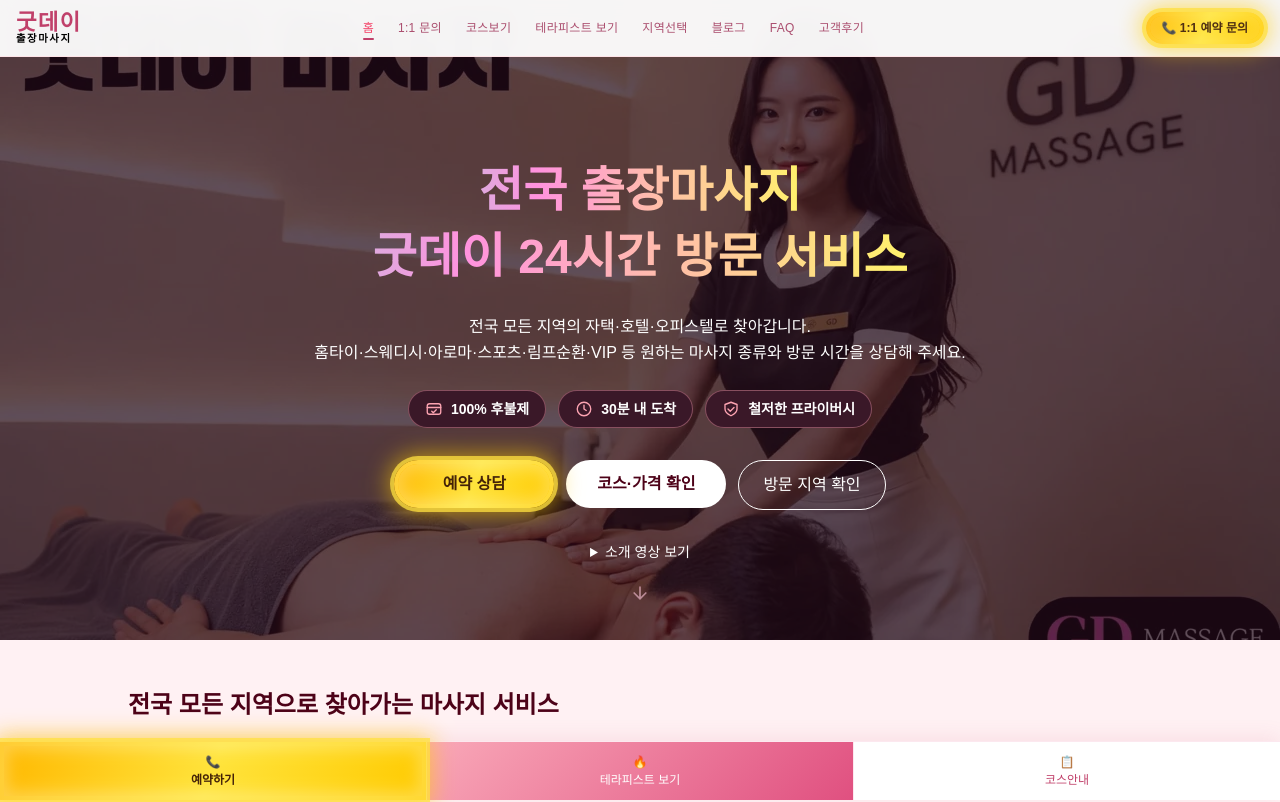
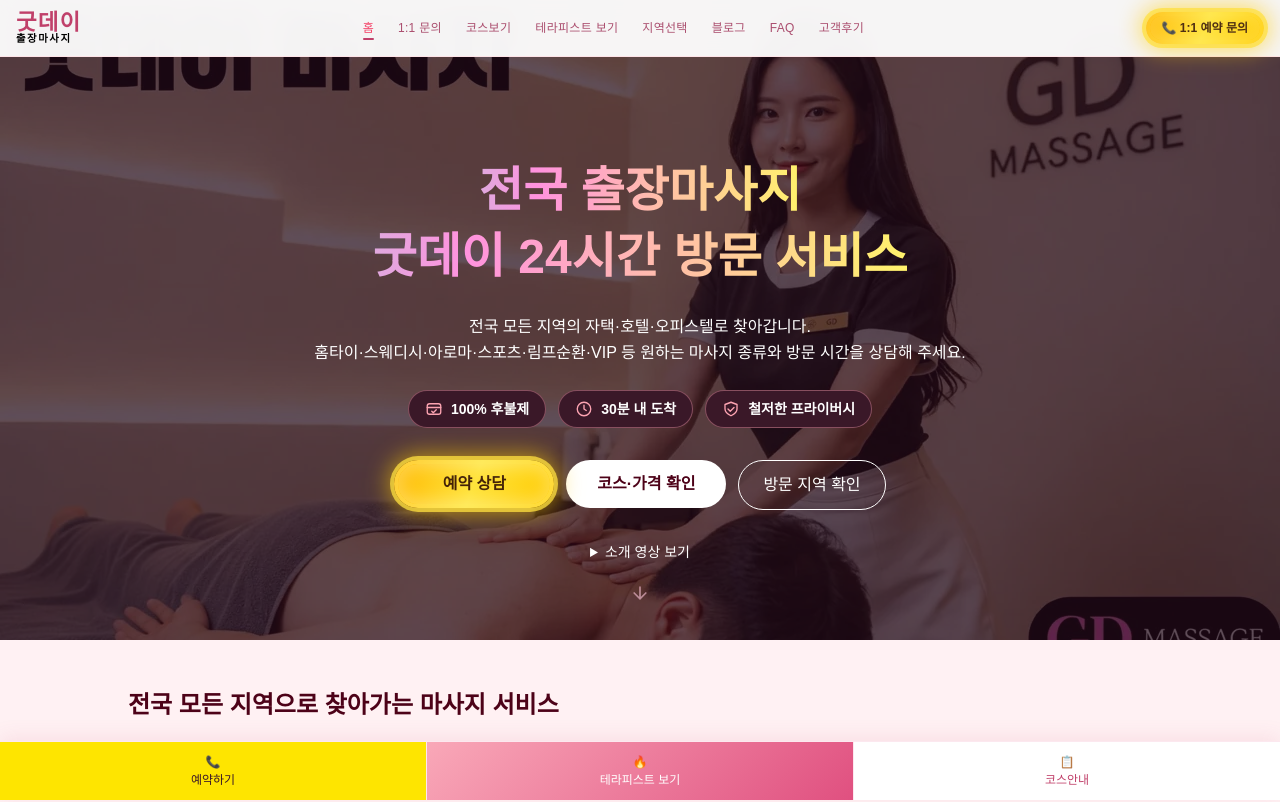
Before and after one commit to kimguang323/goodday-massage, a Next.js app: page / in a window 1280 px wide. Shown: the top 802 px of the page. Built offline with nearby package versions, Linux system fonts and the light colour scheme.

Commit message:
Restore plain bottom booking tab

```diff
--- a/src/App.tsx
+++ b/src/App.tsx
@@ -1958,7 +1958,7 @@ export default function App() {
       {/* ── BOTTOM STICKY BAR (krmassage.com 동일) ── */}
 <div className="fixed bottom-0 inset-x-0 z-50 flex" style={{ background: 'white', borderTop: '1px solid #fce8ef', boxShadow: '0 -4px 20px rgba(200,70,110,0.1)' }}>
         <Link to={PAGE_PATHS.contact}
-          className="booking-shimmer flex-1 flex flex-col items-center justify-center py-3 gap-0.5 text-xs font-medium transition-opacity hover:opacity-90"
+          className="flex-1 flex flex-col items-center justify-center py-3 gap-0.5 text-xs font-medium transition-opacity hover:opacity-90"
           style={{ background: '#FEE500', color: '#3a1828' }}>
           <span>📞</span>
           <span>예약하기</span>
```
